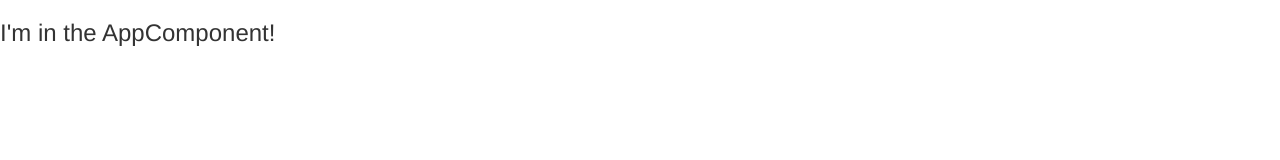
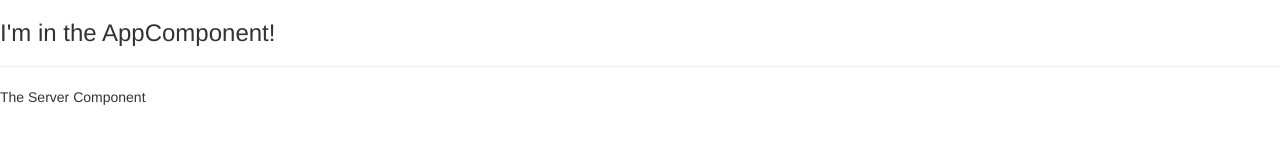
Before and after one commit to once-around/frontend-angular-playground-app, an Angular app: page / in a window 1280 px wide. Shown: the top 160 px of the page. Built offline with nearby package versions, Linux system fonts and the light colour scheme.

Commit message:
Abschnitt 2, Lektion 17 - Using Custom Components

```diff
--- a/src/app/app.component.html
+++ b/src/app/app.component.html
@@ -1 +1,3 @@
 <h3>I'm in the AppComponent!</h3>
+<hr>
+<app-server></app-server>
--- a/src/app/app.module.ts
+++ b/src/app/app.module.ts
@@ -1,8 +1,8 @@
 import { BrowserModule } from '@angular/platform-browser';
 import { NgModule } from '@angular/core';
+import {FormsModule} from '@angular/forms';
 
 import { AppComponent } from './app.component';
-import {FormsModule} from '@angular/forms';
 import {ServerComponent} from './server/server.component';
 
 @NgModule({
--- a/src/app/server/server.component.ts
+++ b/src/app/server/server.component.ts
@@ -2,7 +2,7 @@ import {Component} from '@angular/core';
 
 @Component({
   selector: 'app-server',
-  template: './server.component.html'
+  templateUrl: './server.component.html'
 })
 export class ServerComponent {
 
```
